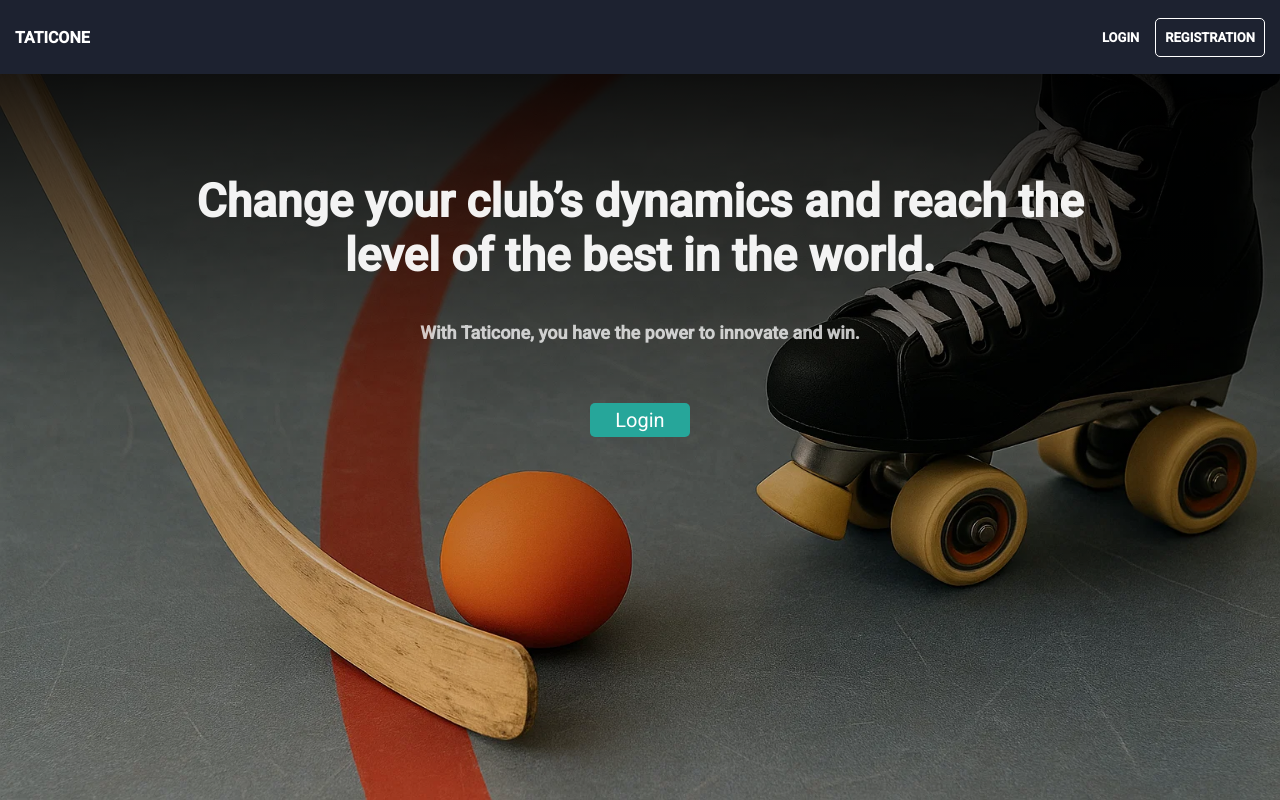
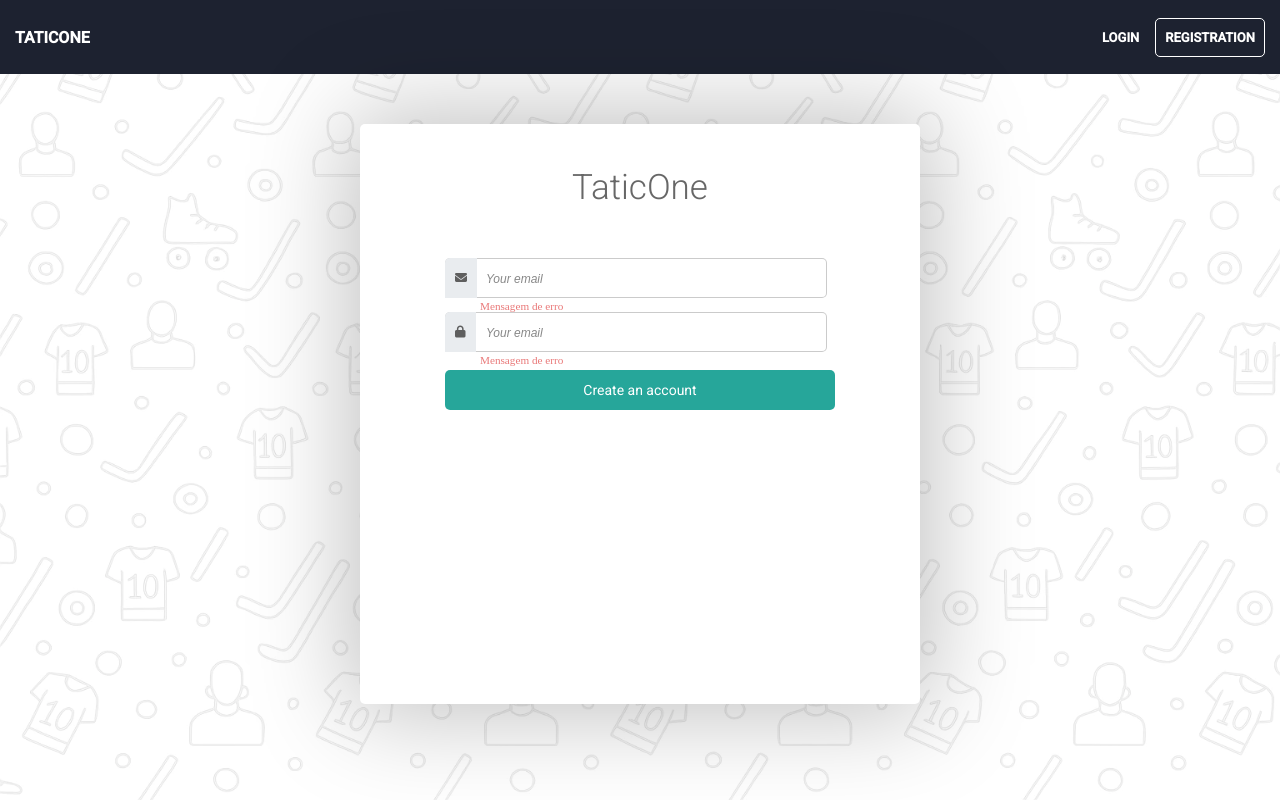
Before and after one commit to joaopfmonteiro/taticone-fe, an Angular app: page /login in a window 1280 px wide. Before the commit this address led to /. Built offline with nearby package versions, Linux system fonts and the light colour scheme.

Commit message:
feat: add login feature with routing, form, and styles; enhance registration page

```diff
--- a/src/app/app.routes.ts
+++ b/src/app/app.routes.ts
@@ -5,6 +5,10 @@ export const routes: Routes = [
     {
         path:'',
         loadChildren: () => import('./features/home/home.routes').then(m => m.HOME_ROUTES),
+    },
+    {
+        path:'login',
+        loadChildren: () => import('./features/login/login.routes').then(m => m.LOGIN_ROUTES),
     },
     {
         path:'registration',
--- a/src/app/auth/auth.service.ts
+++ b/src/app/auth/auth.service.ts
@@ -13,4 +13,5 @@ export class AuthService {
     return this.http.post<RegisterResponse>(`${this.apiUrl}/api/auth/register`, request
     );
   }
+
 }
--- /dev/null
+++ b/src/app/features/login/login.page.html
@@ -0,0 +1,30 @@
+<main>
+    <div class = "imgFilter">
+        <img class="background" src="assets/img/assets_task_01k56gyqhnfxfssr37ya063p10_1757934603_img_0 (1).webp">
+    </div>
+    <app-header></app-header>
+    <form>
+        <div class="content-box">
+            <h1 class="title"> TaticOne</h1>
+            <div class="main-input-block">
+                <div class="input-icon-wrapper">
+                    <i class="fa-solid fa-envelope"></i>
+                    <input
+                    class="single-input"
+                    placeholder="Your email"
+                    type="text">
+                    <small class="error">Mensagem de erro</small>
+                </div>
+                <div class="input-icon-wrapper">
+                    <i class="fa-solid fa-lock"></i>
+                    <input
+                    class="single-input"
+                    placeholder="Your email"
+                    type="text">
+                    <small class="error">Mensagem de erro</small>
+                </div>
+                <button type="submit" class="green-button">Create an account</button>
+            </div>
+        </div>
+    </form>
+</main>
--- /dev/null
+++ b/src/app/features/login/login.page.scss
@@ -0,0 +1,17 @@
+.content-box{
+    box-shadow: 0 0 100px 10px rgba(0,0,0,.25);
+    padding: 20px;
+    border-radius: 5px;
+    border: 1px;
+    width: 520px;
+    height: 540px;
+    margin-inline: auto;
+    background-color: white;
+    margin-top: 50px;
+}
+
+.main-input-block{
+    margin-top: 50px;
+    margin-inline: auto;
+    width: 75%;
+}
--- /dev/null
+++ b/src/app/features/login/login.page.ts
@@ -0,0 +1,15 @@
+import { Component } from '@angular/core';
+import { HeaderPage } from '../../shared/header/header.page';
+
+@Component({
+  selector: 'app-login',
+  standalone: true,
+  imports: [HeaderPage],
+  templateUrl: './login.page.html',
+  styleUrls: ['./login.page.scss',
+    '../../styles/forms.scss'
+  ]
+})
+export class LoginPage {
+
+}
--- /dev/null
+++ b/src/app/features/login/login.routes.ts
@@ -0,0 +1,4 @@
+import { Routes } from "@angular/router";
+import { LoginPage } from "./login.page";
+
+export const LOGIN_ROUTES: Routes = [{path:'', component:LoginPage}];
--- a/src/app/features/registration/registration.page.html
+++ b/src/app/features/registration/registration.page.html
@@ -1,5 +1,5 @@
 <main>
-    <div class="imgFilter">
+    <div >
          <img class="background" src="assets/img/assets_task_01k56gyqhnfxfssr37ya063p10_1757934603_img_0 (1).webp">
     </div>
     <app-header></app-header>
@@ -126,7 +126,7 @@
                             </div>
                         </div>
                     </div>
-                <button type="submit" class="login-button">Create an account</button>
+                <button type="submit" class="green-button">Create an account</button>
                 </div>
             </div>
         </div>
--- a/src/app/features/registration/registration.page.scss
+++ b/src/app/features/registration/registration.page.scss
@@ -8,15 +8,6 @@
     margin-inline: auto;
     background-color: white;
     margin-top: 50px;
-}
-
-.title{
-    text-align: center;
-    display: block;
-    font-family: 'Roboto', Arial, sans-serif;
-    font-weight: 300;
-    font-size: 35px;
-    color: rgba(0, 0, 0, 0.596);
 }
 
 .main-block{
@@ -39,31 +30,6 @@
     gap: 1rem;
     align-items: center;
     width: 100%;
-}
-
-.single-input{
-    padding-left: 40px;
-    width: 98%;
-    height: 40px;
-    display: block;
-    box-sizing: border-box;
-    border-radius: 5px;
-    border: 1px solid rgba(0, 0, 0, 0.205);
-
-}
-
-.single-input::placeholder,
-.double-input::placeholder {
-    color: #888;
-    font-size: 12px;
-    font-style: italic;
-    opacity: 1;
-}
-
-.single-input:focus,
-.double-input:focus {
-    outline: none;
-    box-shadow: 0 0 0 1px rgba(81, 82, 83, 0.2);
 }
 
 .double-input{
@@ -89,25 +55,6 @@
     color: rgba(0, 0, 0, 0.466);
     margin-top: 10px;
 
-}
-
-.input-icon-wrapper {
-    position: relative;
-    width: 100%;
-}
-
-.input-icon-wrapper i {
-    position: absolute;
-    display: flex;
-    align-items: center;
-    padding-left: 10px;
-    padding-right: 10px;
-    color: #5e5e5e;
-    font-size: 12px;
-    pointer-events: none;
-    background-color: #E9ECEF;
-    height: 40px;
-    border-radius: 5px 0 0 0px;
 }
 
 .checkbox-wrapper {
@@ -137,48 +84,7 @@
     color: rgba(0, 0, 0, 0.466);
 }
 
-.background{
-    position: fixed;
-    height: 100vh;
-    width: 100vw;
-    z-index: -1;
-    opacity: 30%;
-}
-
 .main-block > .col:not(:first-child) {
     border-left: 1px solid #e0e0e0;
     padding-left: 2rem;
 }
-
-.login-button{
-    font-family: 'Roboto', Arial, sans-serif;
-    border-radius: 5px;
-    margin-top: 4px;
-    padding-right: 25px;
-    padding-left: 25px;
-    padding-bottom: 5px;
-    padding-top: 5px;
-    font-size: 14px;
-    background-color: #26A69A;
-    color: white;
-    font-weight: 400;
-    cursor: pointer;
-    border: 0px;
-    height: 40px;
-}
-
-input.ng-touched.ng-invalid,
-input.ng-dirty.ng-invalid,
-.input-icon-wrapper.invalid input,
-.checkbox-wrapper.invalid input {
-  border-color: #dc26269f;
-  outline-color: #dc26269f;
-}
-
-.error {
-  display: flex;
-  color: #dc26269f;
-  font-size: 0.7rem;
-  margin-top: 2px;
-  margin-left: 35px;
-}
--- a/src/app/features/registration/registration.page.ts
+++ b/src/app/features/registration/registration.page.ts
@@ -17,7 +17,8 @@ function matchPasswords(group: AbstractControl): ValidationErrors | null {
   standalone: true,
   imports: [HeaderPage, CommonModule, ReactiveFormsModule],
   templateUrl: './registration.page.html',
-  styleUrls: ['./registration.page.scss']
+  styleUrls: ['./registration.page.scss',
+    '../../styles/forms.scss']
 })
 export class RegistrationPage implements OnInit{
 
--- /dev/null
+++ b/src/app/styles/forms.scss
@@ -0,0 +1,93 @@
+.input-icon-wrapper {
+    position: relative;
+    width: 100%;
+}
+
+.input-icon-wrapper i {
+    position: absolute;
+    display: flex;
+    align-items: center;
+    padding-left: 10px;
+    padding-right: 10px;
+    color: #5e5e5e;
+    font-size: 12px;
+    pointer-events: none;
+    background-color: #E9ECEF;
+    height: 40px;
+    border-radius: 5px 0 0 0px;
+}
+
+.background{
+    position: fixed;
+    height: 100vh;
+    width: 100vw;
+    z-index: -1;
+    opacity: 30%;
+}
+
+.single-input{
+    padding-left: 40px;
+    width: 98%;
+    height: 40px;
+    display: block;
+    box-sizing: border-box;
+    border-radius: 5px;
+    border: 1px solid rgba(0, 0, 0, 0.205);
+}
+
+.single-input::placeholder,
+.double-input::placeholder {
+    color: #888;
+    font-size: 12px;
+    font-style: italic;
+    opacity: 1;
+}
+
+.single-input:focus,
+.double-input:focus {
+    outline: none;
+    box-shadow: 0 0 0 1px rgba(81, 82, 83, 0.2);
+}
+
+.error {
+  display: flex;
+  color: #dc26269f;
+  font-size: 0.7rem;
+  margin-top: 2px;
+  margin-left: 35px;
+}
+
+input.ng-touched.ng-invalid,
+input.ng-dirty.ng-invalid,
+.input-icon-wrapper.invalid input,
+.checkbox-wrapper.invalid input {
+  border-color: #dc26269f;
+  outline-color: #dc26269f;
+}
+
+.title{
+    text-align: center;
+    display: block;
+    font-family: 'Roboto', Arial, sans-serif;
+    font-weight: 300;
+    font-size: 35px;
+    color: rgba(0, 0, 0, 0.596);
+}
+
+.green-button{
+    font-family: 'Roboto', Arial, sans-serif;
+    border-radius: 5px;
+    margin-top: 4px;
+    padding-right: 25px;
+    padding-left: 25px;
+    padding-bottom: 5px;
+    padding-top: 5px;
+    font-size: 14px;
+    background-color: #26A69A;
+    color: white;
+    font-weight: 400;
+    cursor: pointer;
+    border: 0px;
+    height: 40px;
+    width: 100%;
+}
```
Also changed, not shown: 1 other file (tests, documents, lock files or other folders).
